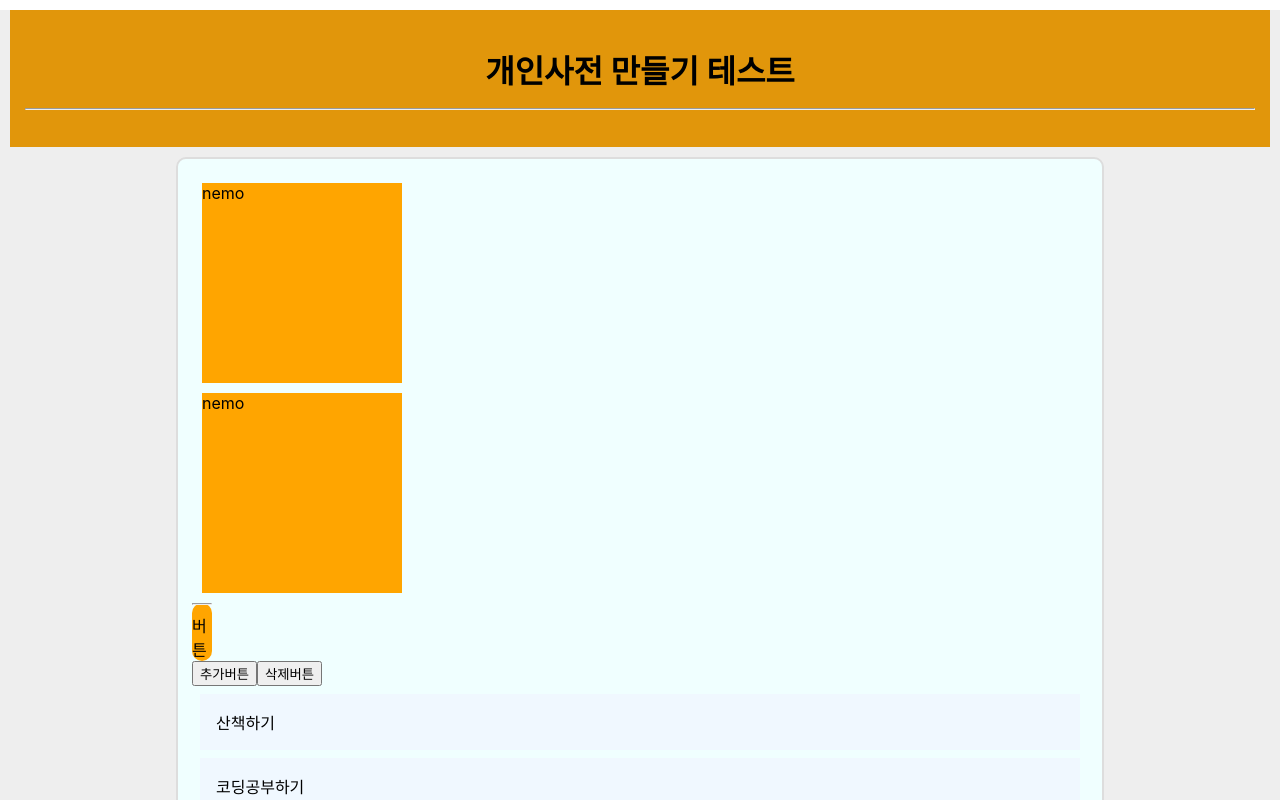
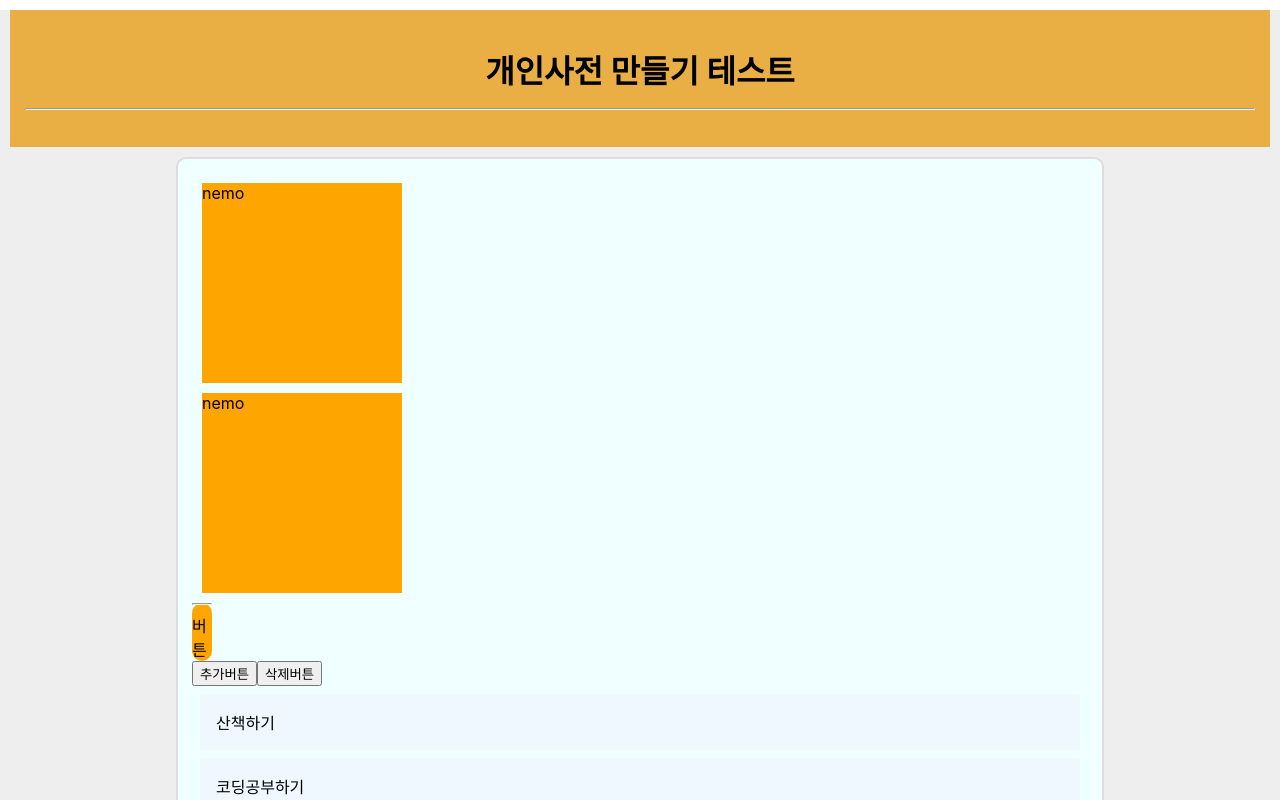
Before and after one commit to JONGGILLee/sparta_react_mytest4, a React (Create React App) app: page / in a window 1280 px wide. Shown: the top 800 px of the page. Built offline with nearby package versions, Linux system fonts and the light colour scheme.

Commit message:
2-8강 화면을 이쁘게-! 14분부터 백틱 `` 안에서 ${ } 쓰면 자바스크립트  ()=>{return abc;} 는 ()=>() , ()=>(  ? : ) 삼항연산자 사용가능

```diff
--- a/src/Header.js
+++ b/src/Header.js
@@ -3,7 +3,7 @@ import styled from "styled-components";
 
 const Header = (props) => {
   return (
-    <MyStyled>
+    <MyStyled bg_color={true}>
       <h1 className="head">
         개인사전 만들기 테스트
         <hr className="line" />
@@ -14,10 +14,13 @@ const Header = (props) => {
 
 const MyStyled = styled.div`
   align: center;
-  background: #e1960b;
+  background-color: ${(props) => (props.bg_color ? "#e9af45" : "purple")};
   padding: 15px;
   margin: 10px;
   text-align: center;
 `;
+// 백틱 `` 안에서 ${ ()=> () 이용하여 삼항연산자 사용}
+// ()=>{ return abc; }
+// ()=>(abc)
 
 export default Header;
```
